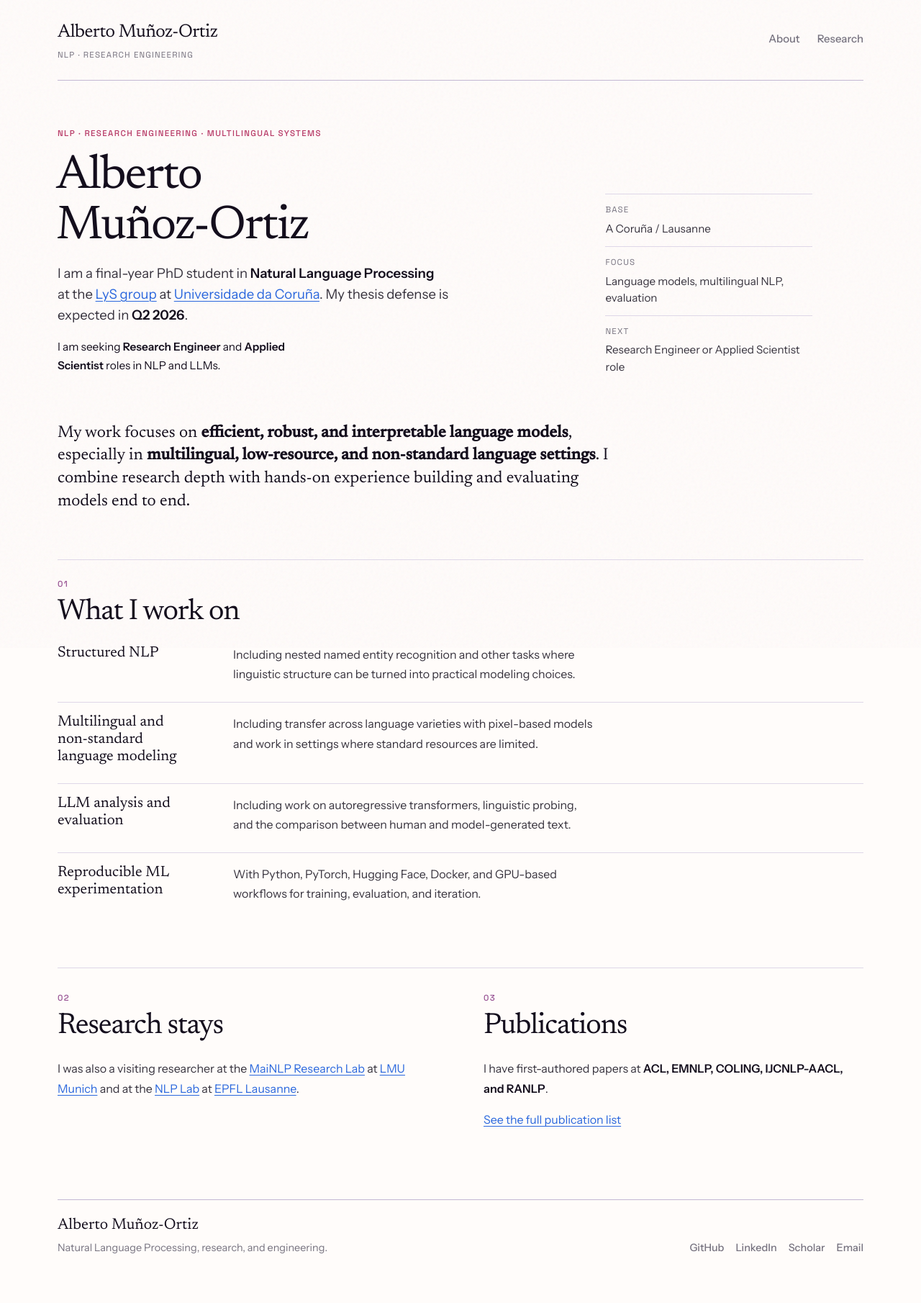
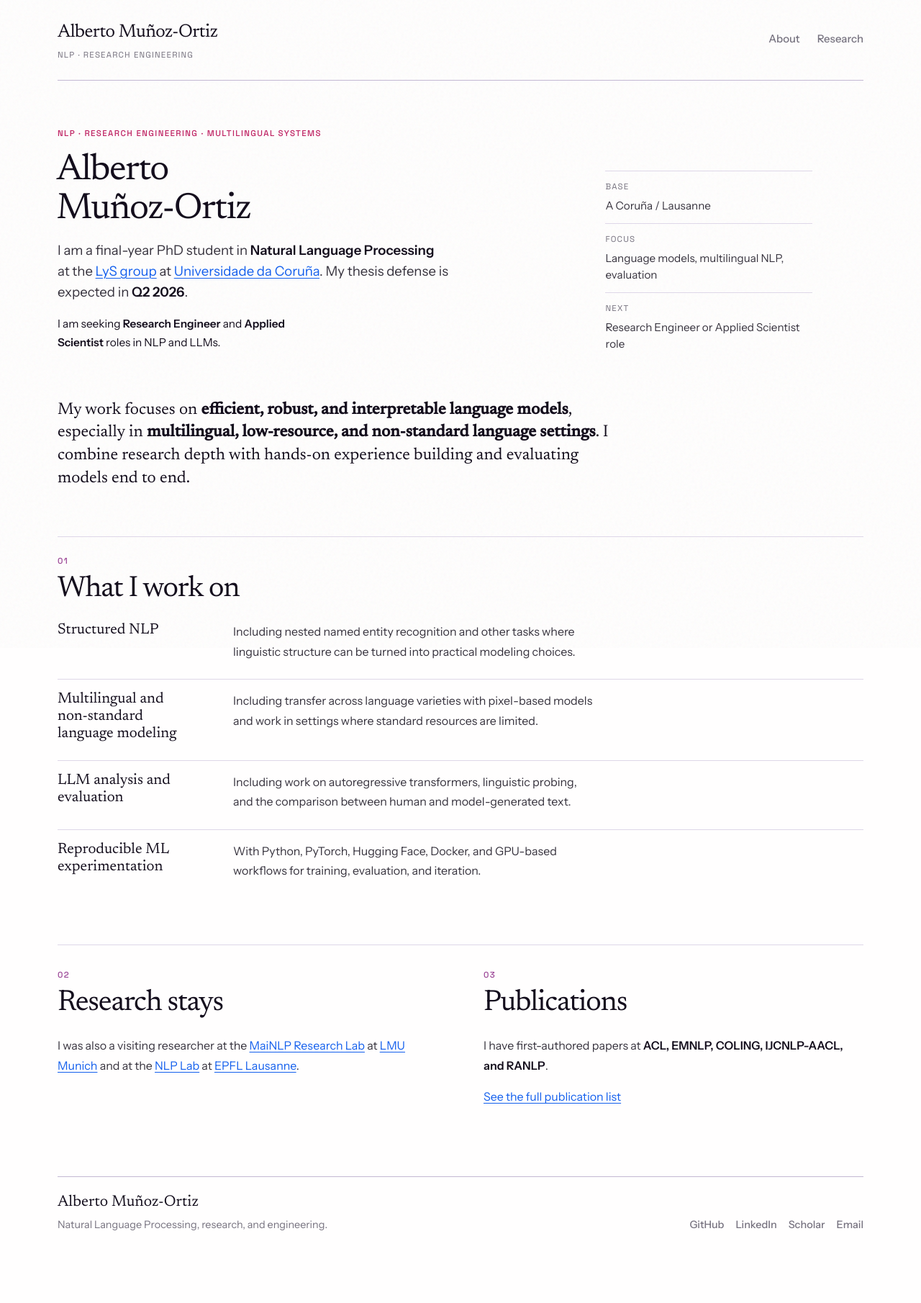
Before and after one commit to amunozo/amunozo.github.io, a Jekyll site: the page built from index.md, in a window 1280 px wide. Shown: the whole page at 72% size. Built offline with Jekyll 4.4.1, drawn with Linux system fonts in a browser that asks for light colours; after the commit the page ends 1778 px from its top, so only the background shows below that.

Commit message:
Brighten palette and reduce homepage title scale

```diff
--- a/assets/css/style.css
+++ b/assets/css/style.css
@@ -5,18 +5,18 @@
   --font-body: "Instrument Sans", system-ui, sans-serif;
   --font-mono: "Space Grotesk", monospace;
 
-  --paper: oklch(99.2% 0.004 40);
-  --paper-soft: oklch(97.6% 0.012 20);
+  --paper: oklch(99.7% 0.001 40);
+  --paper-soft: oklch(99.1% 0.006 20);
   --ink: oklch(18% 0.03 300);
   --text: oklch(33% 0.02 300);
   --muted: oklch(56% 0.02 300);
   --line: oklch(89% 0.025 305);
   --line-strong: oklch(80% 0.04 305);
 
-  --blue: oklch(61% 0.22 255);
-  --coral: oklch(71% 0.23 32);
-  --gold: oklch(87% 0.19 96);
-  --berry: oklch(69% 0.17 342);
+  --blue: oklch(60% 0.26 255);
+  --coral: oklch(70% 0.27 32);
+  --gold: oklch(86% 0.22 96);
+  --berry: oklch(67% 0.21 342);
 
   --space-1: 4px;
   --space-2: 8px;
@@ -69,11 +69,11 @@ body::before {
   pointer-events: none;
   z-index: -2;
   background:
-    radial-gradient(circle at 8% 10%, oklch(71% 0.23 32 / 0.28), transparent 0 21%),
-    radial-gradient(circle at 89% 12%, oklch(61% 0.22 255 / 0.28), transparent 0 22%),
-    radial-gradient(circle at 81% 76%, oklch(87% 0.19 96 / 0.3), transparent 0 24%),
-    radial-gradient(circle at 18% 82%, oklch(69% 0.17 342 / 0.18), transparent 0 20%),
-    linear-gradient(180deg, var(--paper) 0%, color-mix(in oklch, var(--paper) 97%, var(--paper-soft) 3%) 100%);
+    radial-gradient(circle at 8% 10%, oklch(70% 0.27 32 / 0.34), transparent 0 18%),
+    radial-gradient(circle at 89% 12%, oklch(60% 0.26 255 / 0.34), transparent 0 19%),
+    radial-gradient(circle at 82% 77%, oklch(86% 0.22 96 / 0.38), transparent 0 21%),
+    radial-gradient(circle at 17% 83%, oklch(67% 0.21 342 / 0.24), transparent 0 18%),
+    linear-gradient(180deg, var(--paper) 0%, color-mix(in oklch, var(--paper) 99%, var(--paper-soft) 1%) 100%);
 }
 
 body::after {
@@ -105,7 +105,7 @@ h1, h2, h3, h4 {
 }
 
 h1 {
-  font-size: clamp(2.55rem, 5.2vw, 4.45rem);
+  font-size: clamp(2.4rem, 4.7vw, 4rem);
 }
 
 h2 {
@@ -269,6 +269,7 @@ a {
 .hero-copy h1 {
   max-width: 10ch;
   margin-left: -0.03em;
+  font-size: clamp(2.05rem, 4vw, 3.35rem);
 }
 
 .hero-deck {
```
